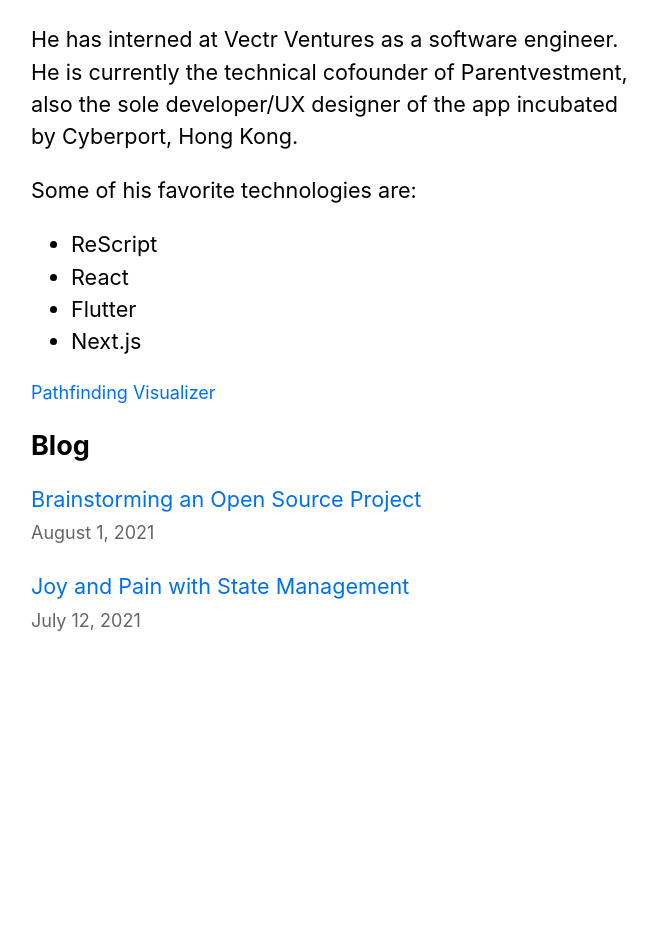
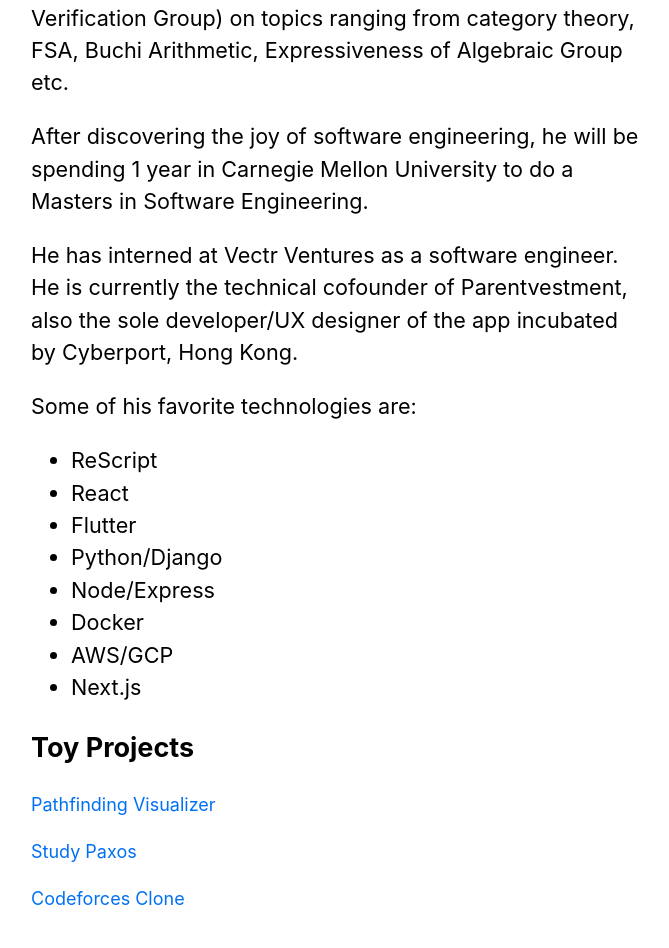
Before and after one commit to heiheihang/nextjs-blog, a Next.js app: page / in a window 1280 px wide. Shown: the part 524-1472 px from the top of the page, without its empty margins (303-972 px from the left). Before the commit the page ends 1267 px from the top, so only its background shows below. Built offline with nearby package versions, Linux system fonts and the light colour scheme.

Commit message:
new blog

```diff
--- a/pages/index.js
+++ b/pages/index.js
@@ -25,7 +25,11 @@
         </p>
         <p>
         He spent 4 years in University College London with a degree in Computer Science
-          and Mathematics. He will be spending 1 year in Carnegie Mellon University to do a Masters in Software Engineering.
+          and Mathematics. In previous summers, he spent most of his time doing research with UCL's
+          PPLV (Programming Principles, Logic, and Verification Group) on topics ranging from category theory,
+          FSA, Buchi Arithmetic, Expressiveness of Algebraic Group etc.
+
+          <p>After discovering the joy of software engineering, he will be spending 1 year in Carnegie Mellon University to do a Masters in Software Engineering.</p>
         </p>
         <p>He has interned at Vectr Ventures as a software engineer. He is currently the technical cofounder of
         Parentvestment, also the sole developer/UX designer of the app incubated by Cyberport, Hong Kong.
@@ -37,11 +41,22 @@
           <li>ReScript</li>
           <li>React</li>
           <li>Flutter</li>
+          <li>Python/Django</li>
+          <li>Node/Express</li>
+          <li>Docker</li>
+          <li>AWS/GCP</li>
           <li>Next.js</li>
+
+
         </ul>
       </section>
       <section>
-        <Link href="/projects/shortest-path">Pathfinding Visualizer</Link>
+        <h2>Toy Projects</h2>
+        <p><Link href="/projects/shortest-path">Pathfinding Visualizer</Link></p>
+
+        <p><Link href="https://github.com/LCHK-Side-Project/Study-Paxos">Study Paxos</Link></p>
+
+        <p><Link href="https://github.com/heiheihang/Grading-Server-Test">Codeforces Clone</Link></p>
       </section>
       <section className={`${utilStyles.headingMd} ${utilStyles.padding1px}`}>
         <h2 className={utilStyles.headingLg}>Blog</h2>
--- /dev/null
+++ b/posts/cmu-15213.md
@@ -0,0 +1,19 @@
+---
+title: 'CMU 15213'
+date: '2021-08-03'
+---
+## Premise
+
+After enrolling to CMU's Masters Program, I have decided to take 15213 - Introduction to Computer Systems before my semester starts remotely. Coincidentally, I have taken an equivalent course in my undergraduate course at UCL, with the same textbook and slides. However, now that I have some real world exposure to software engineering, I understand much more the importance of the inner workings of a computer system.
+
+### The Famous Malloc Lab
+
+According to online sources, 15213's malloc lab is famous for its difficulty and depth. THe biggest challenge is to minimize fragmentation (wasted memory) and minimize runtime, which is the ubiquitous tradeoff in everyday programming task. I actually did not find this assignment to be too difficult as everything is straightforward once the algorithm and the data structure are figured out. It will probably remain as one of my favorite coursework, though!
+
+### The Other Labs
+
+The other programming labs - Cache Lab, Shell Lab, and Proxy Lab - are fun, but not as rewarding. These labs really force students to understand how our day-to-day tools work on a low level. Who would have thought our beloved Express Restful tools look like a bunch of listeners! Shell Lab introduces how signals and child processes work, in a hard way!
+
+### Optimisation
+
+Knowing how the compilers work deep down, I am more aware of how to write optimized code to reduce runtime. A very simple example would be iterating the characteres of a string. If we call the strlen function in the loop conditional check, it actually runs in O(2^n) because the compiler cannot determine if there is any changes made to the string. Another example would be the assembly code of switch (jump table), and knowing when to use switch and when to use if-else.
```
